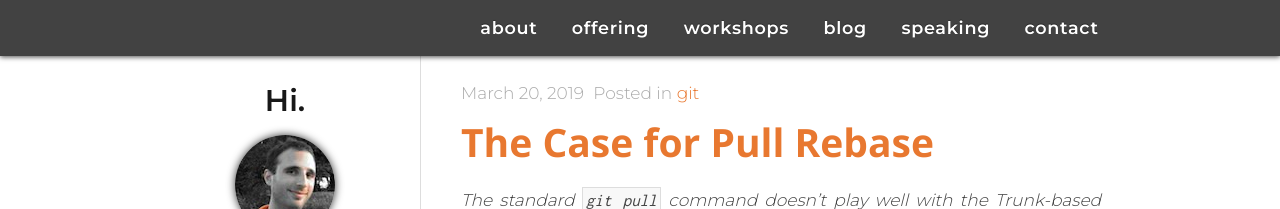
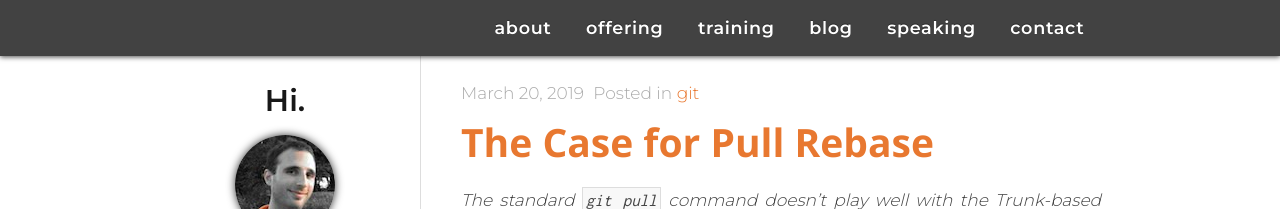
Before and after one commit to megakemp/megakemp.github.io, a Jekyll site: the page built from index.html, in a window 1280 px wide. Shown: the top 209 px of the page. Built offline with Jekyll 4.4.1, drawn with Linux system fonts in a browser that asks for light colours; nearby versions of some CDN libraries; the list of posts is cut into pages by our own code; comment, search, counter and statistics services are not loaded.

Commit message:
Renames the workshops page to training

```diff
--- a/_layouts/default.html
+++ b/_layouts/default.html
@@ -38,7 +38,7 @@
     <ul>
       <li role="presentation"><a href="/about/">about</a></li>
       <li role="presentation" class="hide"><a href="/offering/">offering</a></li>
-      <li role="presentation" class="hide"><a href="/workshops/">workshops</a></li>
+      <li role="presentation" class="hide"><a href="/workshops/">training</a></li>
       <li role="presentation"><a href="/">blog</a></li>
       <li role="presentation"><a href="/speaking/">speaking</a></li>
       <li role="presentation"><a href="/offering/#contact">contact</a></li>
--- a/workshops/index.html
+++ b/workshops/index.html
@@ -1,11 +1,11 @@
 ---
 layout: default
-title: Workshops
+title: Training
 image: backdrop.jpg
 ---
 
 <div id="home">
-  <h1 class="backdrop workshops">Workshops</h1>
+  <h1 class="backdrop workshops">Training</h1>
 
   <p>I put together a number of workshops that I can deliver for you and your team on request. They come with a specific set of contents, but I can always customize the agenda to meet your specific needs, if you so desire.</p>
 
```
